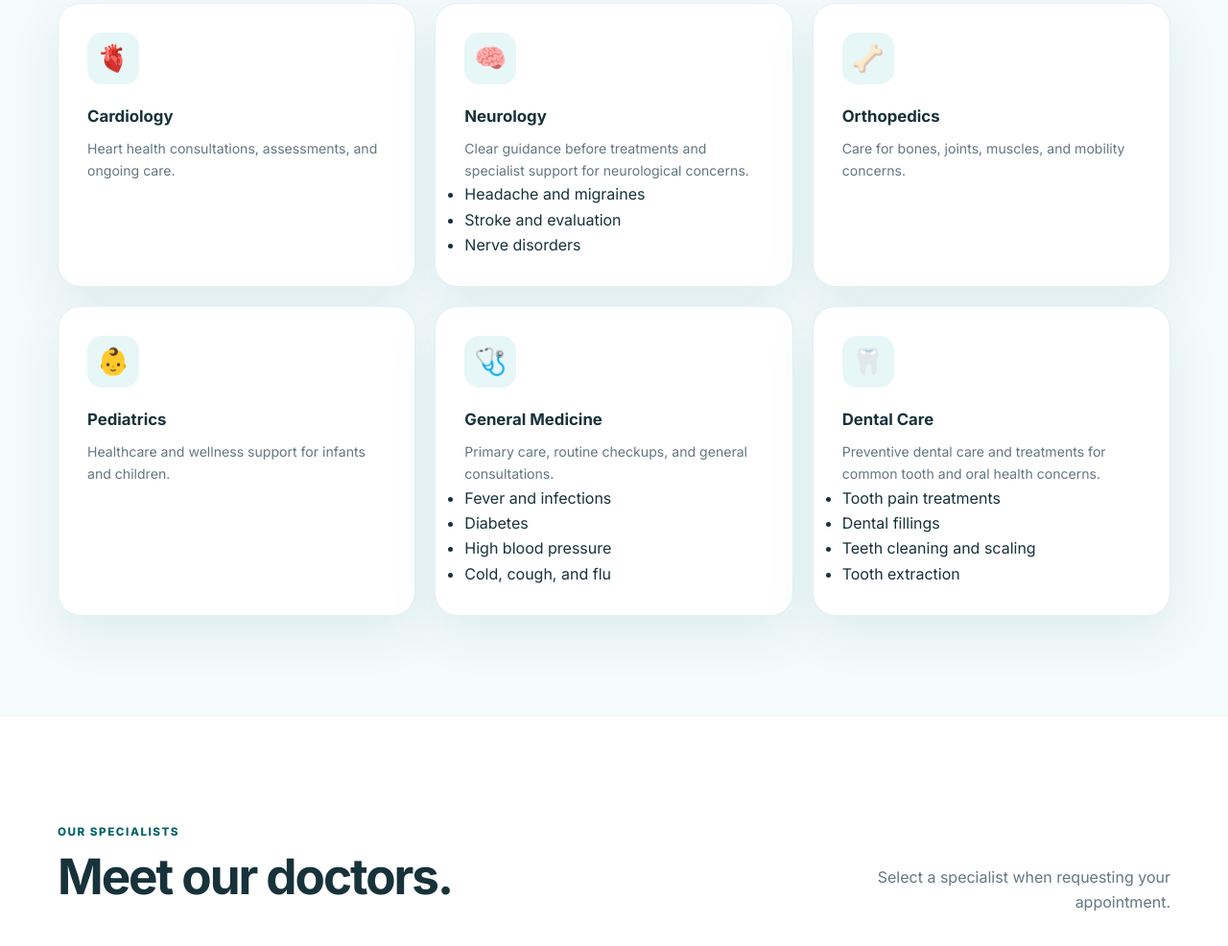
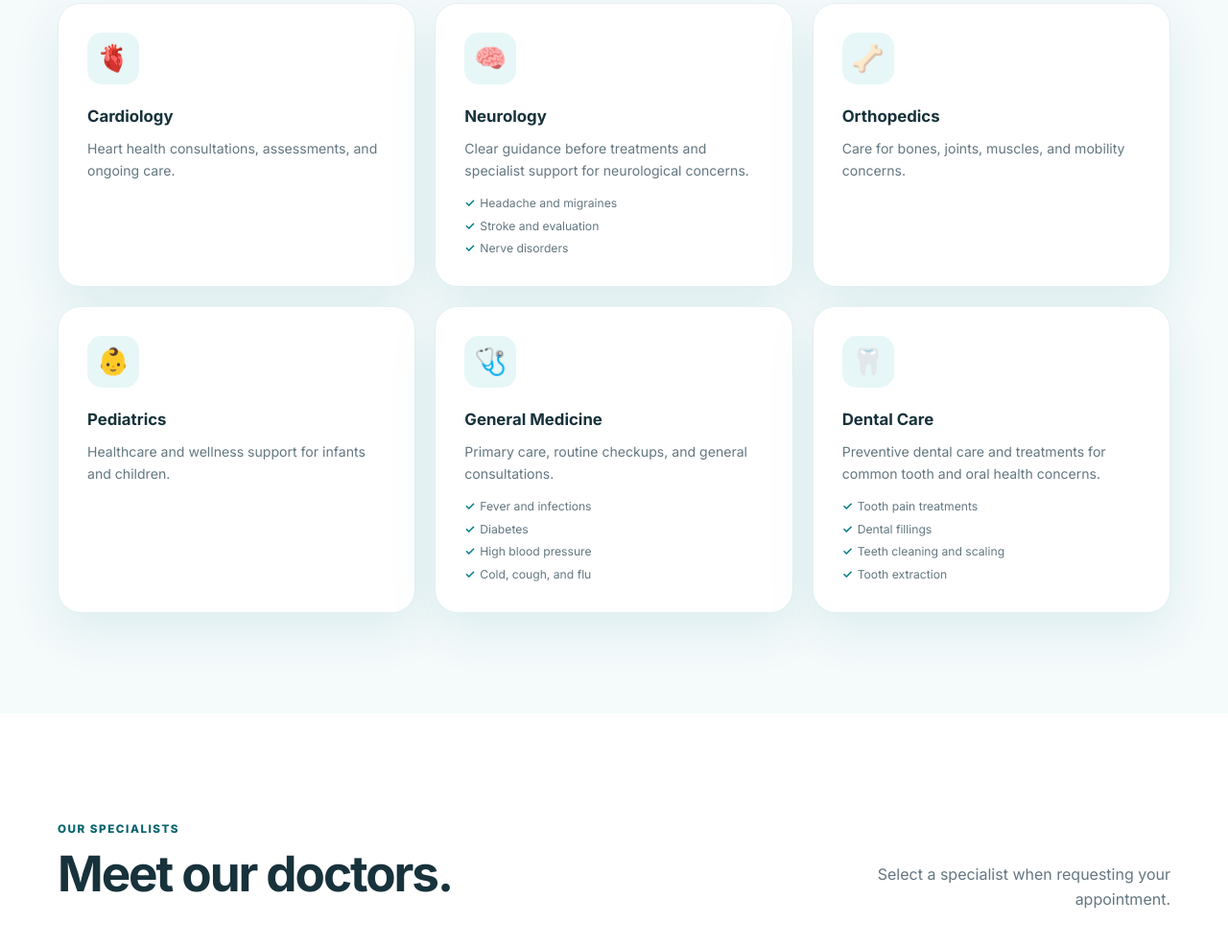
Before and after one commit to aansujoy95-code/HOSPITAL-APPOINTMENT-, a plain HTML site: page index.html in a window 1280 px wide. Shown: the part 1041-2027 px from the top of the page at 96% size. Drawn offline with Linux system fonts and the light colour scheme.

Commit message:
Style detailed service treatment lists

```diff
--- a/style.css
+++ b/style.css
@@ -81,6 +81,9 @@ button { cursor: pointer; }
 .service-icon { width:54px; height:54px; display:grid; place-items:center; background:var(--accent); border-radius:15px; font-size:1.7rem; margin-bottom:20px; }
 .service-card h3 { font-size:1.05rem; margin-bottom:7px; }
 .service-card p { color:var(--muted); font-size:.88rem; }
+.service-list { list-style:none; margin-top:14px; display:grid; gap:6px; }
+.service-list li { position:relative; padding-left:16px; color:var(--muted); font-size:.76rem; line-height:1.45; }
+.service-list li::before { content:"✓"; position:absolute; left:0; top:0; color:var(--primary); font-weight:800; }
 .doctors-section { background:white; }
 .doctors-heading { max-width:none; display:flex; justify-content:space-between; align-items:end; gap:30px; }
 .doctors-heading > p { max-width:320px; text-align:right; }
```
